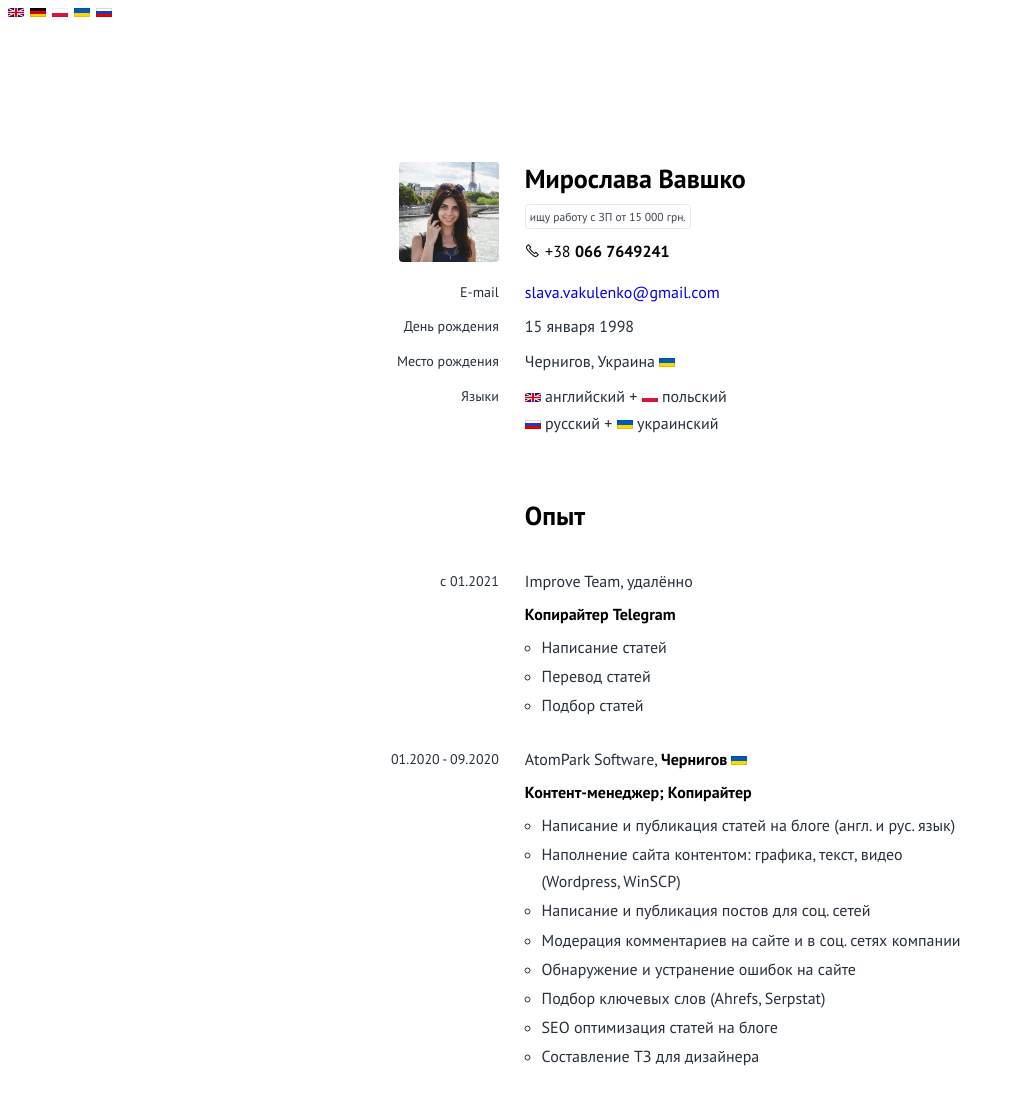
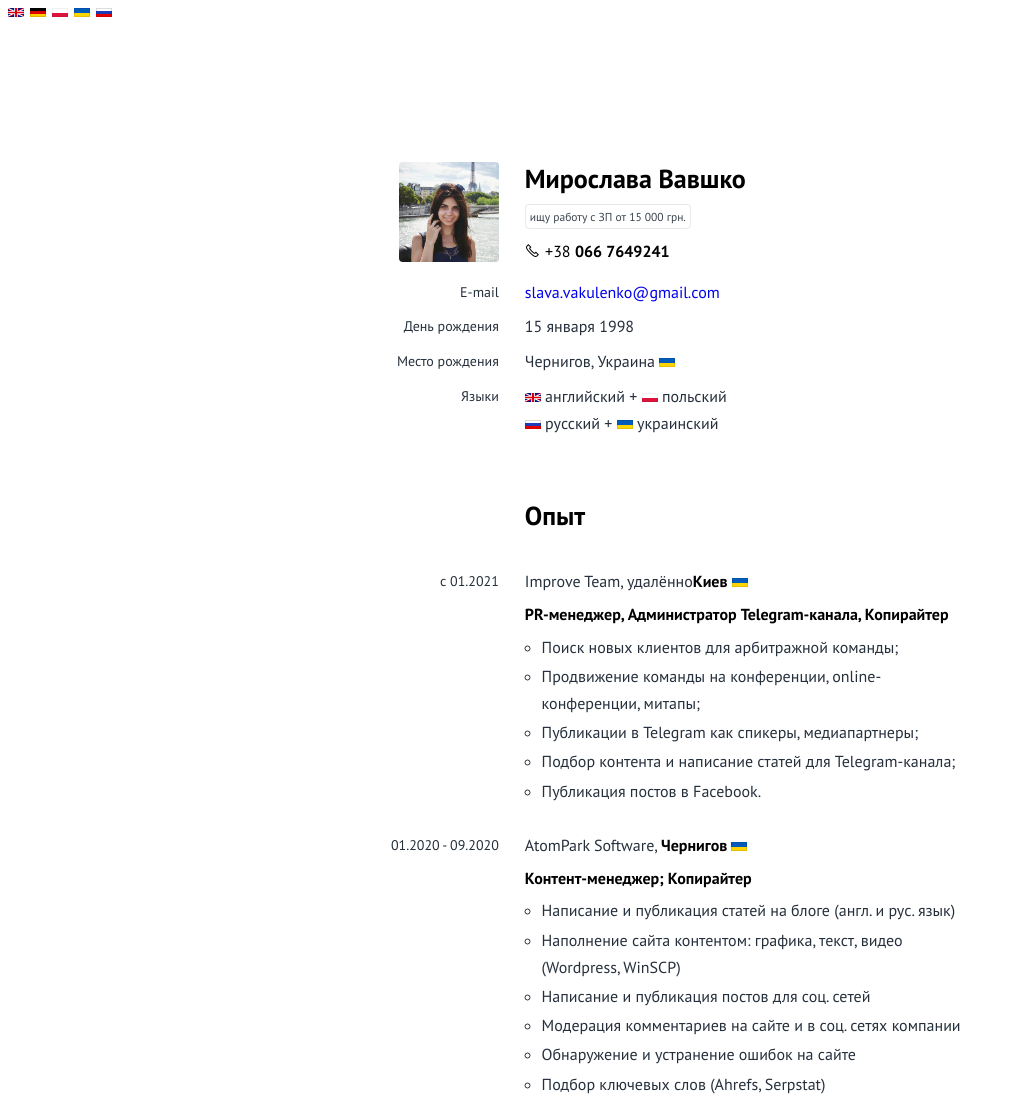
Before and after one commit to miroslavavavshko/miroslavavavshko.github.io, a plain HTML site: page ru.html in a window 1280 px wide. Shown: the top 1100 px of the page, without its empty margins (0-1010 px from the left). Drawn offline with Linux system fonts and the light colour scheme.

Commit message:
Update ru.html

```diff
--- a/ru.html
+++ b/ru.html
@@ -98,16 +98,18 @@
 					</tr>
 					<tr>
 						<td class="text-right">с 01.2021</td>
-						<td>Improve Team, удалённо</td>
+						<td>Improve Team, удалённо<b>Киев <img alt="Украина" class="countries" src="../img/flag_ukraine.png"></b></td>
 					</tr>
 					<tr class="withlist">
 						<td class="text-right"></td>
 						<td>
-							<span class="profession"><b>Копирайтер Telegram</b></span>
+							<span class="profession"><b>PR-менеджер, Администратор Telegram-канала, Копирайтер</b></span>
 							<ul>
-								<li>Написание статей</li>
-								<li>Перевод статей</li>
-								<li>Подбор статей</li>
+								<li>Поиск новых клиентов для арбитражной команды;</li>
+								<li>Продвижение команды на конференции, online-конференции, митапы;</li>
+								<li>Публикации в Telegram как спикеры, медиапартнеры;</li>
+								<li>Подбор контента и написание статей для Telegram-канала;</li>
+								<li>Публикация постов в Facebook.</li>
 							</ul>
 						</td>
 					</tr>
```
